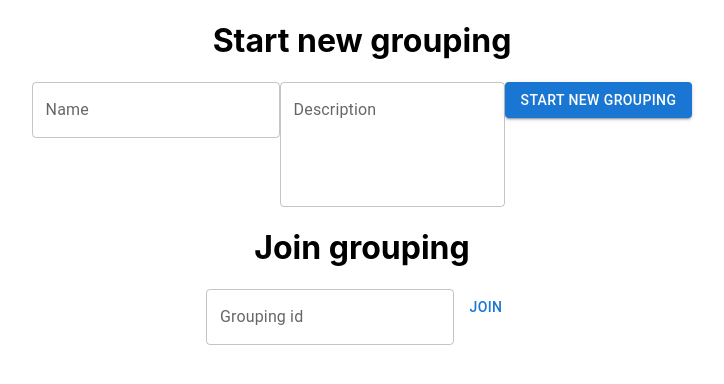
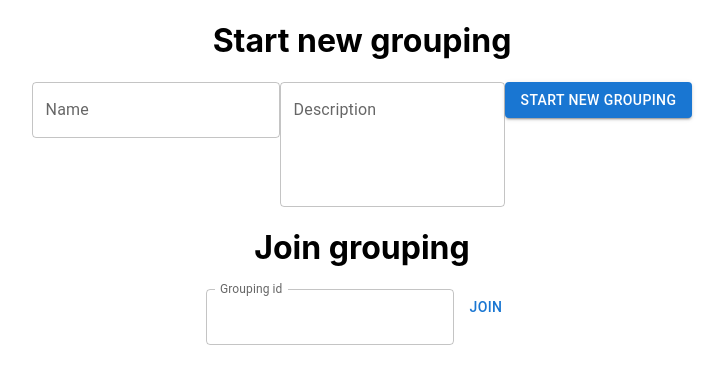
Before and after one commit to aleksilb/silent-grouping, a React (Create React App) app in the folder client/: page / in a window 1280 px wide. Shown: the top 384 px of the page, without its empty margins (278-1002 px from the left). Built offline with nearby package versions, Linux system fonts and the light colour scheme.

Commit message:
Handle creating a new grouping

```diff
--- a/client/src/Components/Start.js
+++ b/client/src/Components/Start.js
@@ -19,12 +19,17 @@ function Start(props) {
     }
 
     return <div>
-        <h1>Start new grouping</h1>
-        <NewGrouping groupingCreated={groupingCreated}/>
+        {groupingId == null ?
+            <div><h1>Start new grouping</h1> <NewGrouping groupingCreated={groupingCreated}/></div>
+            :null
+        }
+
         <h1>Join grouping</h1>
         <TextField
             id="grouping-field"
             label="Grouping id"
+            InputLabelProps={{ shrink: true }}
+            value={groupingId}
             onChange={evt => setGroupingId(evt.target.value)}
         />
         <Button  onClick={joinGrouping}>Join</Button>
```
